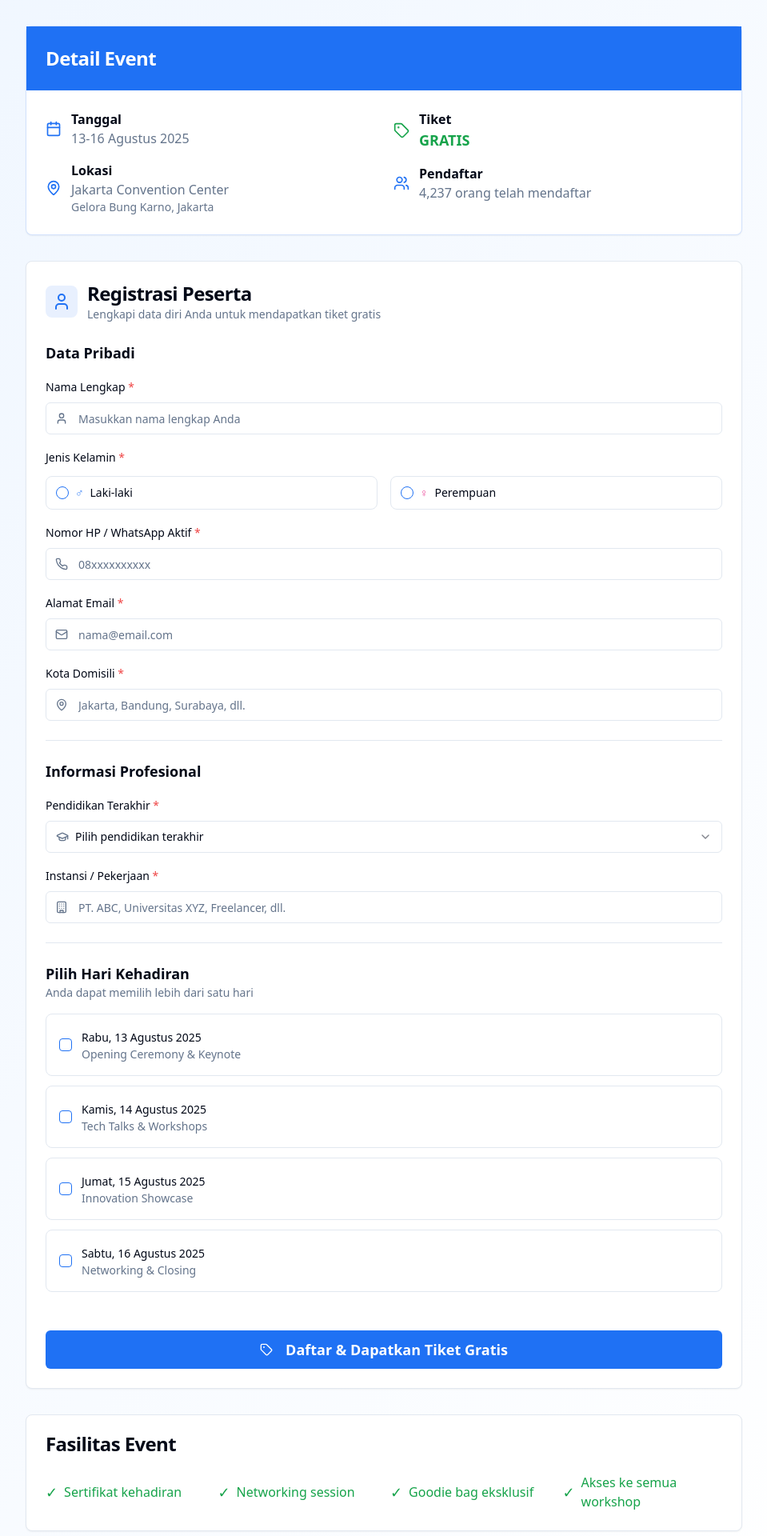
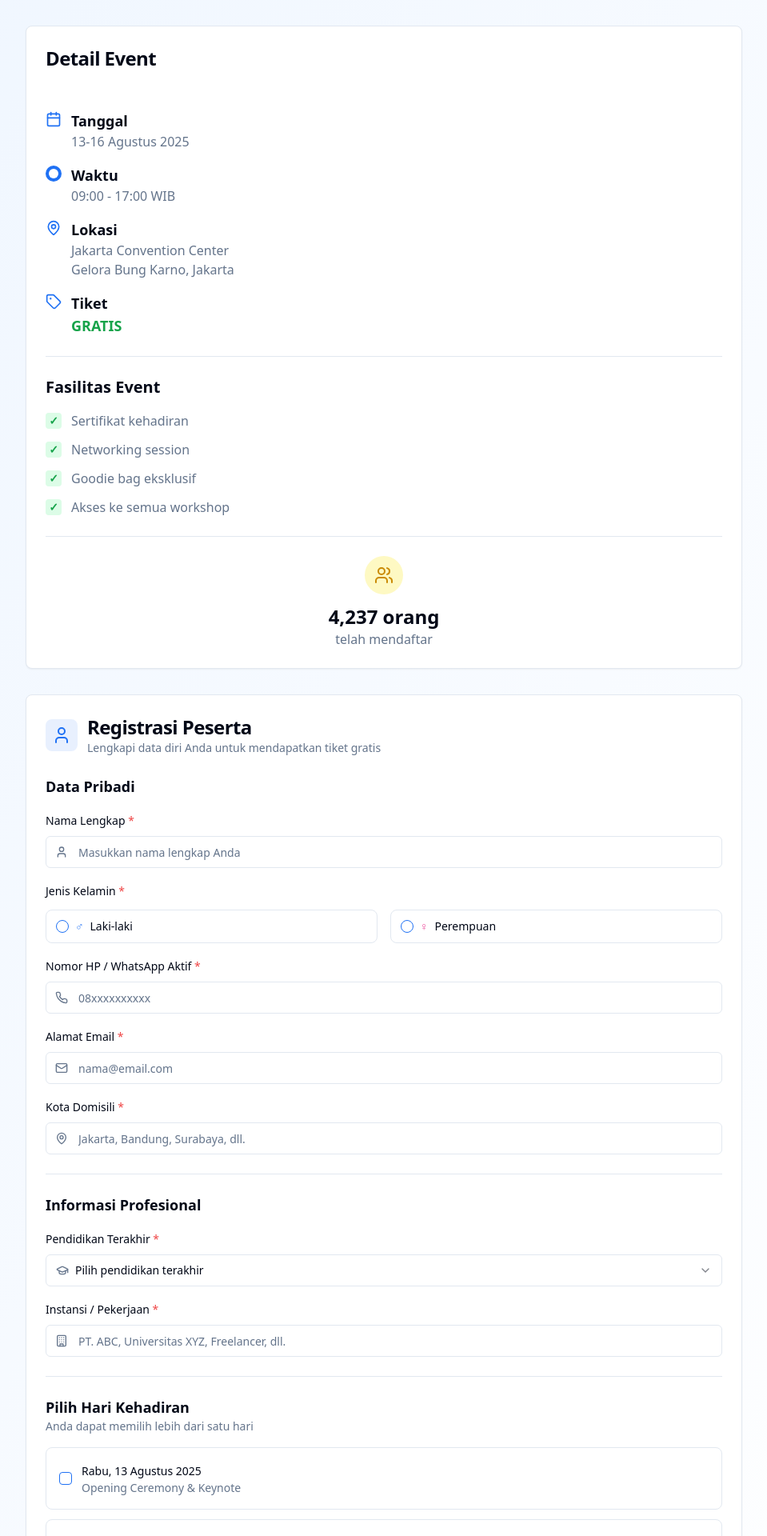
Before and after one commit to awanclouddev/next-flow-shine, a React (Vite) app: page / in a window 1280 px wide. Shown: the part 160-2080 px from the top of the page at 80% size, without its empty margins (160-1119 px from the left). Built offline with nearby package versions, Linux system fonts and the light colour scheme.

Commit message:
Refactor: Improve event detail section
Update the event detail section to match the provided design, including layout and font colors.

```diff
--- a/src/components/RegistrationForm.tsx
+++ b/src/components/RegistrationForm.tsx
@@ -94,44 +94,91 @@ const RegistrationForm = () => {
         </div>
 
         {/* Event Details Card */}
-        <Card className="mb-8 border-primary/20">
-          <CardHeader className="bg-primary text-primary-foreground">
-            <CardTitle className="text-2xl">Detail Event</CardTitle>
+        <Card className="mb-8">
+          <CardHeader>
+            <CardTitle className="text-2xl font-bold text-foreground">Detail Event</CardTitle>
           </CardHeader>
-          <CardContent className="p-6">
-            <div className="grid md:grid-cols-2 gap-6">
+          <CardContent className="p-6 space-y-6">
             <div className="space-y-4">
-                <div className="flex items-center gap-3">
-                  <Calendar className="h-5 w-5 text-primary" />
+              <div className="flex items-start gap-3">
+                <Calendar className="h-5 w-5 text-primary mt-0.5" />
                 <div>
-                    <p className="font-semibold">Tanggal</p>
+                  <p className="font-semibold text-foreground text-lg">Tanggal</p>
                   <p className="text-muted-foreground">13-16 Agustus 2025</p>
                 </div>
               </div>
-                <div className="flex items-center gap-3">
-                  <MapPin className="h-5 w-5 text-primary" />
+
+              <div className="flex items-start gap-3">
+                <div className="bg-primary rounded-full p-1 mt-0.5">
+                  <div className="w-3 h-3 bg-white rounded-full"></div>
+                </div>
                 <div>
-                    <p className="font-semibold">Lokasi</p>
+                  <p className="font-semibold text-foreground text-lg">Waktu</p>
+                  <p className="text-muted-foreground">09:00 - 17:00 WIB</p>
+                </div>
+              </div>
+
+              <div className="flex items-start gap-3">
+                <MapPin className="h-5 w-5 text-primary mt-0.5" />
+                <div>
+                  <p className="font-semibold text-foreground text-lg">Lokasi</p>
                   <p className="text-muted-foreground">Jakarta Convention Center</p>
-                    <p className="text-sm text-muted-foreground">Gelora Bung Karno, Jakarta</p>
+                  <p className="text-muted-foreground">Gelora Bung Karno, Jakarta</p>
+                </div>
+              </div>
+
+              <div className="flex items-start gap-3">
+                <Tag className="h-5 w-5 text-primary mt-0.5" />
+                <div>
+                  <p className="font-semibold text-foreground text-lg">Tiket</p>
+                  <p className="text-green-600 font-semibold text-lg">GRATIS</p>
                 </div>
               </div>
             </div>
-              <div className="space-y-4">
+
+            <Separator className="my-6" />
+
+            {/* Facilities */}
+            <div>
+              <h3 className="text-xl font-bold text-foreground mb-4">Fasilitas Event</h3>
+              <div className="space-y-3">
                 <div className="flex items-center gap-3">
-                  <Tag className="h-5 w-5 text-green-600" />
-                  <div>
-                    <p className="font-semibold">Tiket</p>
-                    <p className="text-green-600 font-semibold text-lg">GRATIS</p>
+                  <div className="w-5 h-5 rounded bg-green-100 flex items-center justify-center">
+                    <span className="text-green-600 text-sm font-bold">✓</span>
+                  </div>
+                  <span className="text-muted-foreground">Sertifikat kehadiran</span>
+                </div>
+                <div className="flex items-center gap-3">
+                  <div className="w-5 h-5 rounded bg-green-100 flex items-center justify-center">
+                    <span className="text-green-600 text-sm font-bold">✓</span>
+                  </div>
+                  <span className="text-muted-foreground">Networking session</span>
+                </div>
+                <div className="flex items-center gap-3">
+                  <div className="w-5 h-5 rounded bg-green-100 flex items-center justify-center">
+                    <span className="text-green-600 text-sm font-bold">✓</span>
+                  </div>
+                  <span className="text-muted-foreground">Goodie bag eksklusif</span>
+                </div>
+                <div className="flex items-center gap-3">
+                  <div className="w-5 h-5 rounded bg-green-100 flex items-center justify-center">
+                    <span className="text-green-600 text-sm font-bold">✓</span>
+                  </div>
+                  <span className="text-muted-foreground">Akses ke semua workshop</span>
                 </div>
               </div>
-                <div className="flex items-center gap-3">
-                  <Users className="h-5 w-5 text-primary" />
+            </div>
+
+            <Separator className="my-6" />
+
+            {/* Registration Count */}
+            <div className="text-center">
+              <div className="inline-flex items-center justify-center w-12 h-12 bg-yellow-100 rounded-full mb-3">
+                <Users className="h-6 w-6 text-yellow-600" />
+              </div>
               <div>
-                    <p className="font-semibold">Pendaftar</p>
-                    <p className="text-muted-foreground">4,237 orang telah mendaftar</p>
-                  </div>
-                </div>
+                <p className="text-2xl font-bold text-foreground">4,237 orang</p>
+                <p className="text-muted-foreground">telah mendaftar</p>
               </div>
             </div>
           </CardContent>
@@ -366,32 +413,6 @@ const RegistrationForm = () => {
           </CardContent>
         </Card>
 
-        {/* Facilities */}
-        <Card className="mt-8">
-          <CardHeader>
-            <CardTitle>Fasilitas Event</CardTitle>
-          </CardHeader>
-          <CardContent>
-            <div className="grid md:grid-cols-2 lg:grid-cols-4 gap-4">
-              <div className="flex items-center gap-2 text-green-600">
-                <span className="text-lg">✓</span>
-                <span>Sertifikat kehadiran</span>
-              </div>
-              <div className="flex items-center gap-2 text-green-600">
-                <span className="text-lg">✓</span>
-                <span>Networking session</span>
-              </div>
-              <div className="flex items-center gap-2 text-green-600">
-                <span className="text-lg">✓</span>
-                <span>Goodie bag eksklusif</span>
-              </div>
-              <div className="flex items-center gap-2 text-green-600">
-                <span className="text-lg">✓</span>
-                <span>Akses ke semua workshop</span>
-              </div>
-            </div>
-          </CardContent>
-        </Card>
       </div>
     </div>
   );
```
Lines whose indentation alone changed are shown as unchanged.
